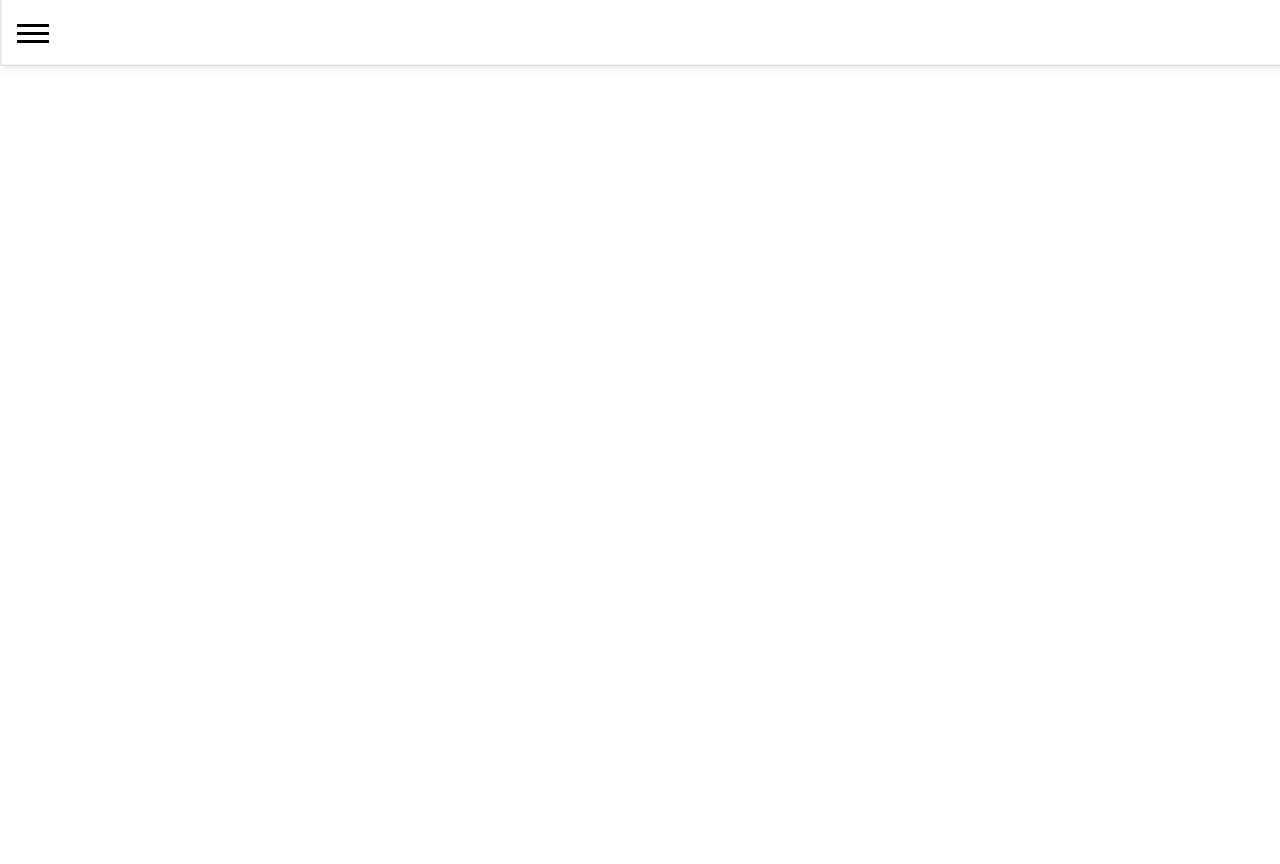
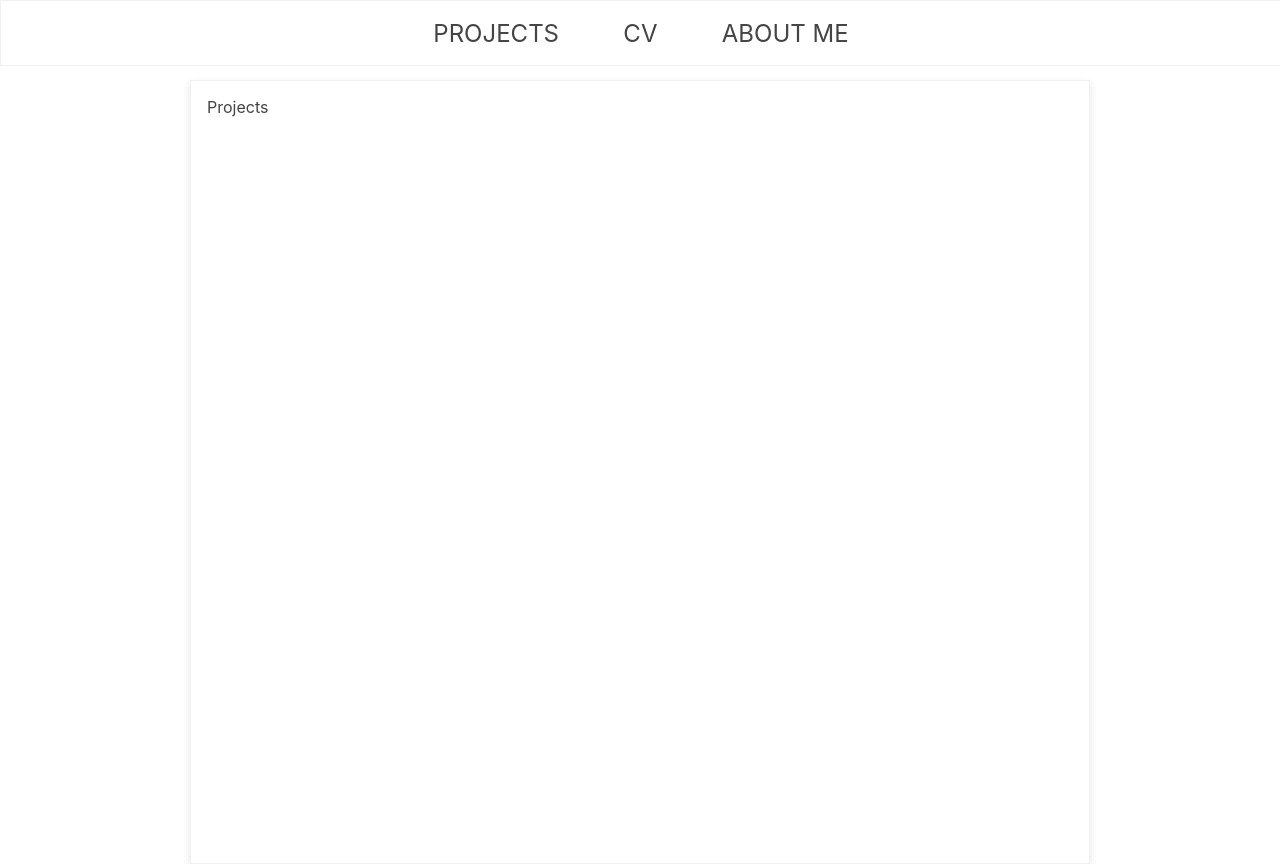
Before and after one commit to Magnus93/magnus-g-ts, a React app: page / in a window 1280 px wide. Before the commit the page ends 800 px from the top, so only its background shows below. Built offline with nearby package versions, Linux system fonts and the light colour scheme.

Commit message:
Add content page

```diff
--- a/package.json
+++ b/package.json
@@ -13,6 +13,7 @@
     "@types/node": "^12.19.15",
     "@types/react": "^16.14.2",
     "@types/react-dom": "^16.9.10",
+    "@types/react-router-dom": "^5.1.7",
     "@typescript-eslint/eslint-plugin": "^4.5.0",
     "@typescript-eslint/parser": "^4.5.0",
     "babel-eslint": "^10.1.0",
@@ -59,6 +60,7 @@
     "react-dev-utils": "^11.0.1",
     "react-dom": "^17.0.1",
     "react-refresh": "^0.8.3",
+    "react-router-dom": "^5.2.0",
     "resolve": "1.18.1",
     "resolve-url-loader": "^3.1.2",
     "sass-loader": "^8.0.2",
--- a/src/App.scss
+++ b/src/App.scss
@@ -126,3 +126,59 @@ nav {
   opacity: 1;
   transition: opacity 250ms ease-in-out 250ms;
 }
+
+/* For Desktop */
+@media screen and (min-width: 40em) {
+  .nav-toggle-label {
+    display: none;
+  }
+
+  .header {
+    display: grid;
+    /*                    space  links           space  */
+    grid-template-columns: 1fr minmax(34em, 1fr) 1fr;
+    box-shadow: var(--bx-shadow);
+  }
+  .nav {
+    all: unset;
+    grid-column: 2 / 3;
+    display: flex;
+    justify-content: space-around;
+    .nav-list {
+      display: flex;
+      width: 100%;
+      justify-content: space-evenly;
+      align-items: center;
+      li {
+        all: unset;
+      }
+    }
+    a {
+      opacity: 1;
+      font-size: 1.5em;
+    }
+  }
+
+  /*  CONTENT STUFF  */
+  .content-parent {
+    display: grid;
+    grid-template-columns: 1fr minmax(300px, 900px) 1fr;
+    background: var(--clr-bg);
+    height: 100vh;
+    padding-top: 4em;
+    margin: 0;
+  }
+
+  .content {
+    margin: 0;
+    padding: 0;
+    grid-column: 2 / 3;
+    margin: 1em 0 0 0;
+    padding: 1em;
+    box-shadow: $bx-shadow;
+    border: $border;
+    h1 {
+      margin: 0;
+    }
+  }
+}
--- a/src/App.tsx
+++ b/src/App.tsx
@@ -1,5 +1,6 @@
 import React from "react";
 import "./App.scss";
+import { BrowserRouter, Switch, Route } from 'react-router-dom';
 
 function App() {
   return (
@@ -17,6 +18,26 @@ function App() {
           </ul>
         </nav>
       </div>
+      <div className="content-parent">
+        <BrowserRouter>
+        <div className="content">
+            <Switch>
+              <Route path="/projects">
+                Projects stuff here!
+              </Route>
+              <Route path="/cv">
+                CV
+              </Route>
+              <Route path="/about">
+                About
+              </Route>
+              <Route path="/">
+                Projects
+              </Route>
+            </Switch>
+          </div>
+        </BrowserRouter>
+      </div>
     </div>
   );
 }
```
Also changed, not shown: 1 other file (tests, documents, lock files or other folders).
